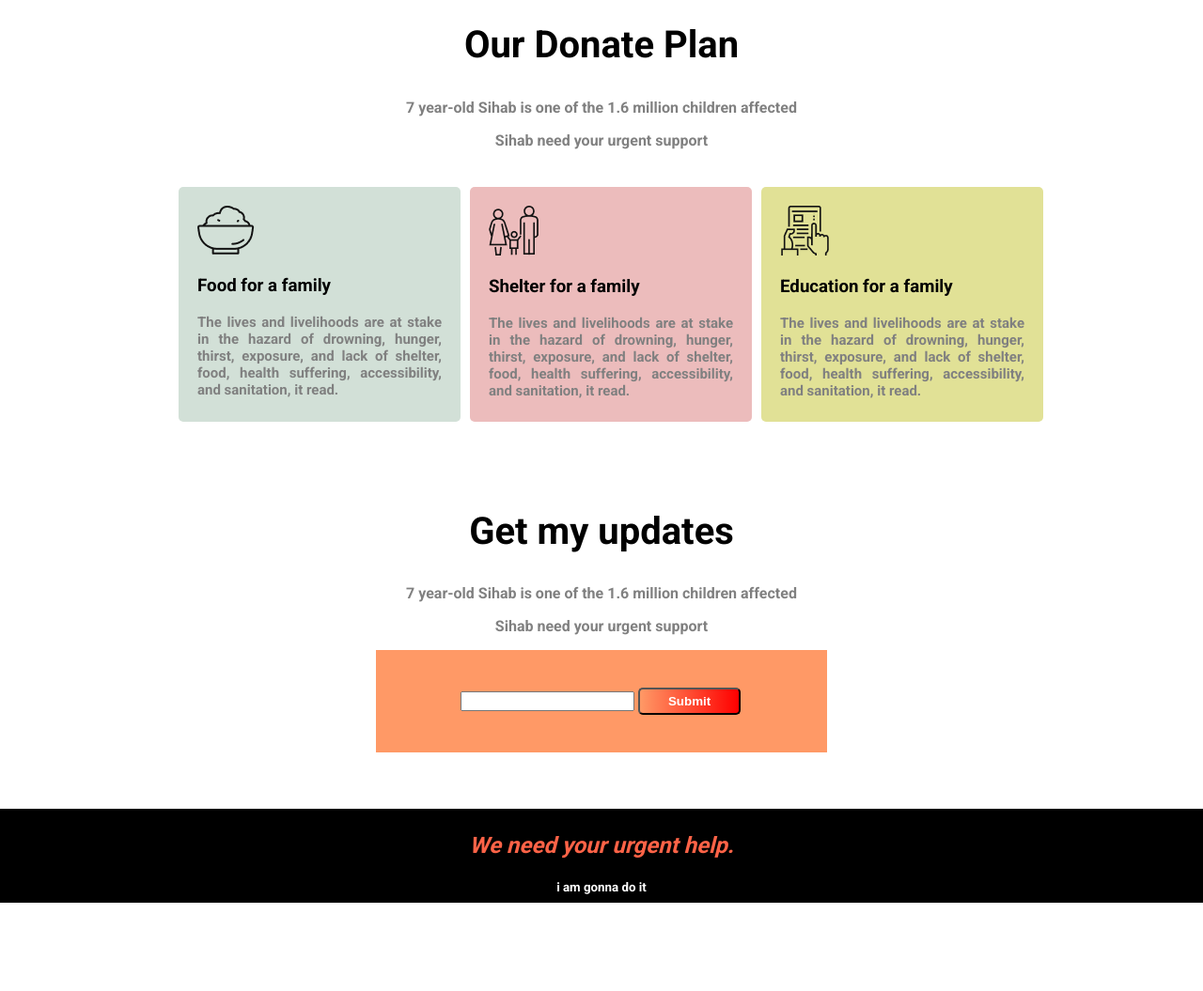
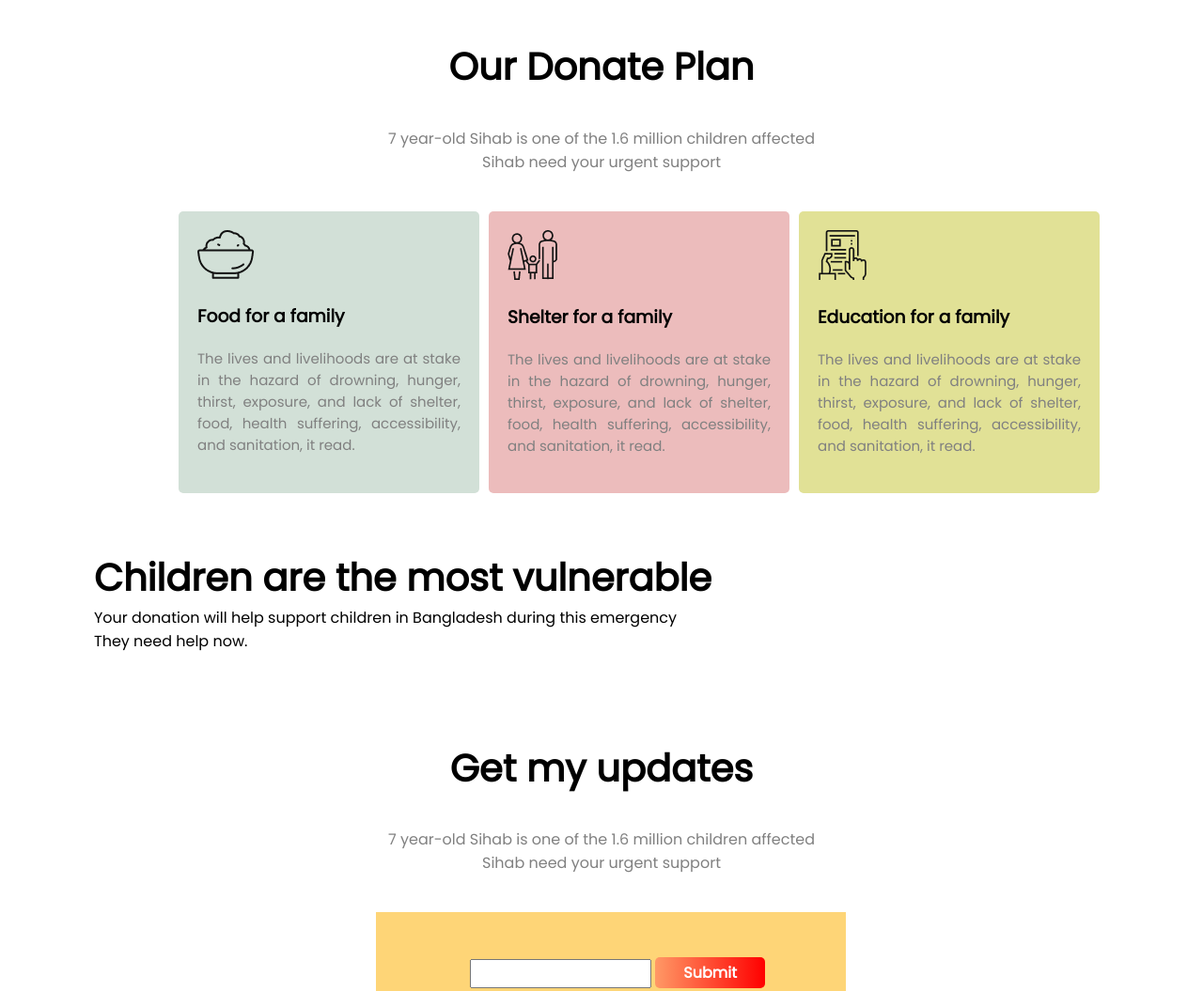
Before and after one commit to pujadey48/donate-today, a plain HTML site: page index.html in a window 1280 px wide. Shown: the part 1120-2175 px from the top of the page at 94% size. Before the commit the page ends 2081 px from the top, so only its background shows below. Drawn offline with Linux system fonts and the light colour scheme; a web font is replaced by a local one.

Commit message:
new google font added and some layout changed

```diff
--- a/index.html
+++ b/index.html
@@ -7,7 +7,7 @@
     <title>Donate-today</title>
     <link rel="preconnect" href="https://fonts.googleapis.com">
 <link rel="preconnect" href="https://fonts.gstatic.com" crossorigin>
-<link href="https://fonts.googleapis.com/css2?family=Poppins&family=Roboto:wght@700&display=swap" rel="stylesheet">
+<link href="https://fonts.googleapis.com/css2?family=Kantumruy+Pro&family=Poppins&display=swap" rel="stylesheet">
     <link rel="stylesheet" href="style.css">
 
 </head>
@@ -19,7 +19,7 @@
             <p class="firstparagraph first-para-margin">Bangladesh has been hit with the worst flooding in 100 years</p>
             <p class="firstparagraph">we should save these peaple</p>
             <div class="button-margin-top">
-                <a class="button" target="_blank" href="https://www.w3schools.com/">DONATE NOW</a>
+                <a class="button" href="#">DONATE NOW</a>
             </div>
 
         </div>
@@ -28,8 +28,8 @@
 
     <section>
         <h2 class="second-section-h2">Donate Today</h2>
-        <p class="secondparagraph">Your donation also helps to ensure continued education for children</p>
-        <p class="secondparagraph">We need your urgent help! </p>
+        <p class="secondparagraph paragraph">Your donation also helps to ensure continued education for children</p>
+        <p class="secondparagraph paragraph">We need your urgent help! </p>
         <form>
             <div class="flexible-container">
                 <div class="div1">100tk</div>
@@ -49,10 +49,10 @@
     </section>
 
     <section>
-            <div class="donate-plan">
+            <div class="section-heading">
                 <h2 class="third-section-heading">Our Donate Plan</h2>
-            <p class="secondparagraph">7 year-old Sihab is one of the 1.6 million children affected</p>
-            <p class="secondparagraph">Sihab need your urgent support </p>
+            <p class="secondparagraph paragraph">7 year-old Sihab is one of the 1.6 million children affected</p>
+            <p class="secondparagraph paragraph">Sihab need your urgent support </p>
             </div>
 
         <div class="flexible-container2">
@@ -80,17 +80,25 @@
             </div>
         </div>
     </section>
+    <section class="section-heading">
+        <div class="children">
+            <h1 id="children-heading">Children are the most vulnerable</h1>
+            <p class="paragraph">Your donation will help support children in Bangladesh during this emergency</p>
+            <p class="paragraph">They need help now. </p>
+        </div>
+    </section>
     <section>
-        <div class="donate-plan">
+        <div class="section-heading">
             <h2 class="third-section-heading">Get my updates</h2>
-        <p class="secondparagraph">7 year-old Sihab is one of the 1.6 million children affected</p>
-        <p class="secondparagraph">Sihab need your urgent support </p>
+        <p class="secondparagraph paragraph">7 year-old Sihab is one of the 1.6 million children affected</p>
+        <p class="secondparagraph paragraph">Sihab need your urgent support </p>
         </div>
         <form class="form-container">
             <input class="mail-margin" type="email">
-            <input class="button-subscribe input2" type="submit" value="Submit">
+            <a class="button-subscribe input2" href="#">Submit</a>
         </form>
     </section>
+
 
     <footer class="footer-container">
         <h2 id="footer-heading"><em>We need your urgent help.</em></h2>
--- a/style.css
+++ b/style.css
@@ -1,7 +1,7 @@
 body{
+    font-family: 'Kantumruy Pro', sans-serif;
+
     font-family: 'Poppins', sans-serif;
-
-    font-family: 'Roboto', sans-serif;
     margin: 0;
 }
 
@@ -50,7 +50,7 @@ h1{
 .button{
     color: white;
     text-decoration: none;
-    padding: 5px 40px;
+    padding: 10px 40px;
     background: linear-gradient(to right, #ff9966 0%, #ff0000 100%);
     border-radius: 5px;
     font-weight: 700;
@@ -117,12 +117,12 @@ h1{
     margin-top: 40px;
     margin-left: 190px;
   }
-  .donate-plan{
+  .section-heading{
     padding-top: 60px;
   }
   .divbox1{
-    width: 300px;
-  height: 250px;
+    width: 320px;
+  height: 300px;
   border-style: none;
   box-sizing: border-box;
   background-color: rgb(210, 224, 215);
@@ -132,8 +132,8 @@ h1{
 
   }
   .divbox2{
-    width: 300px;
-  height: 250px;
+    width: 320px;
+  height: 300px;
   border-style: none;
   box-sizing: border-box;
   background-color: rgb(236, 188, 188);
@@ -142,8 +142,8 @@ h1{
   padding: 20px;
   }
   .divbox3{
-    width: 300px;
-  height: 250px;
+    width: 320px;
+  height: 300px;
   border-style: none;
   box-sizing: border-box;
   background-color: rgb(225, 225, 150);
@@ -165,7 +165,7 @@ h1{
     text-align: center;
     background-color: black;
     color: white;
-    height: 100px;
+    height: 125px;
     margin-top: 60px;
 
   }
@@ -191,10 +191,23 @@ h1{
   }
   .form-container{
     width: 400px;
-    background-color: #ff9966;
+    background-color: #fed577;
+    /* background-color: #ff9966; */
     margin-left: 400px;
-    padding: 40px;
+    padding: 50px;
+    margin-top: 40px;
   }
   .mail-margin{
     margin-left: 50px;
+    padding: 6px;
   }
+  #children-heading{
+    color: black;
+    text-align: left;
+  }
+  .children{
+    margin-left: 100px;
+  }
+  .paragraph{
+    margin: 0;
+  }
```
